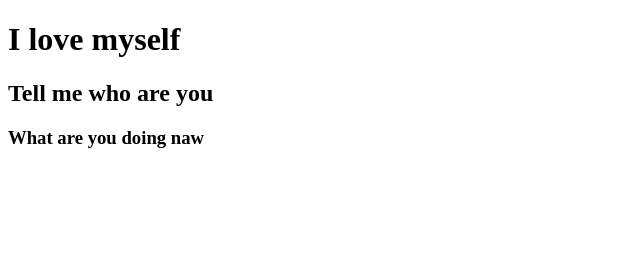
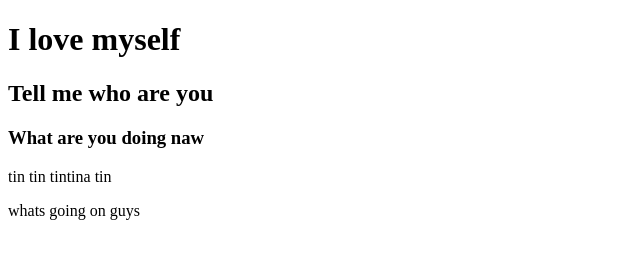
Before and after one commit to marianatanvi/my-forth-repo, a plain HTML site: page index.html in a window 1280 px wide. Shown: the whole page, without its empty margins (0-640 px from the left). Drawn offline with Linux system fonts and the light colour scheme.

Commit message:
style added

```diff
--- a/index.html
+++ b/index.html
@@ -5,10 +5,14 @@
     <meta http-equiv="X-UA-Compatible" content="IE=edge">
     <meta name="viewport" content="width=device-width, initial-scale=1.0">
     <title>My Forth Github Repo</title>
+    <link rel="stylesheet" href="style.css">
 </head>
 <body>
   <h1>I love myself</h1>
   <h2>Tell me who are you</h2>
   <h3>What are you doing naw</h3>
+
+  <p>tin tin tintina tin</p>
+  <p>whats going on guys</p>
 </body>
 </html>
```
Also changed, not shown: style.css (added).
